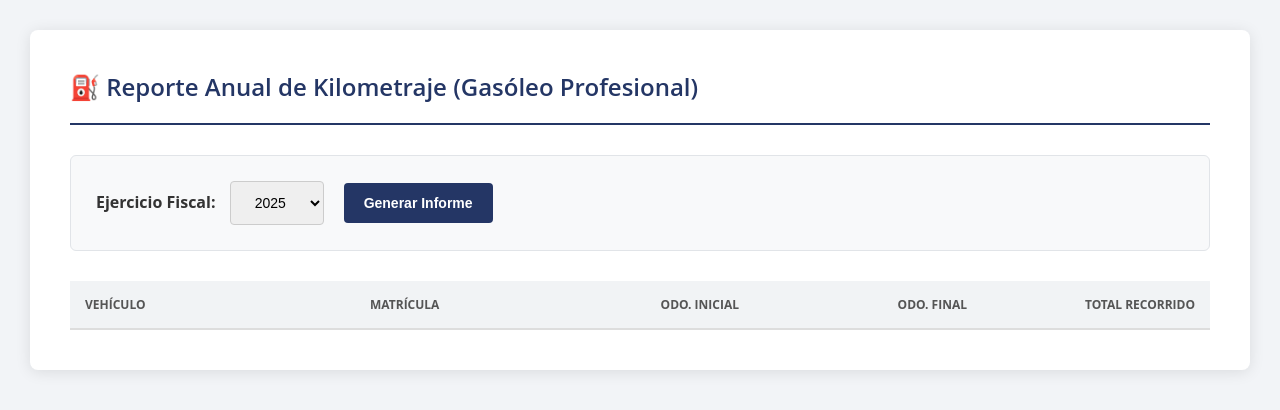
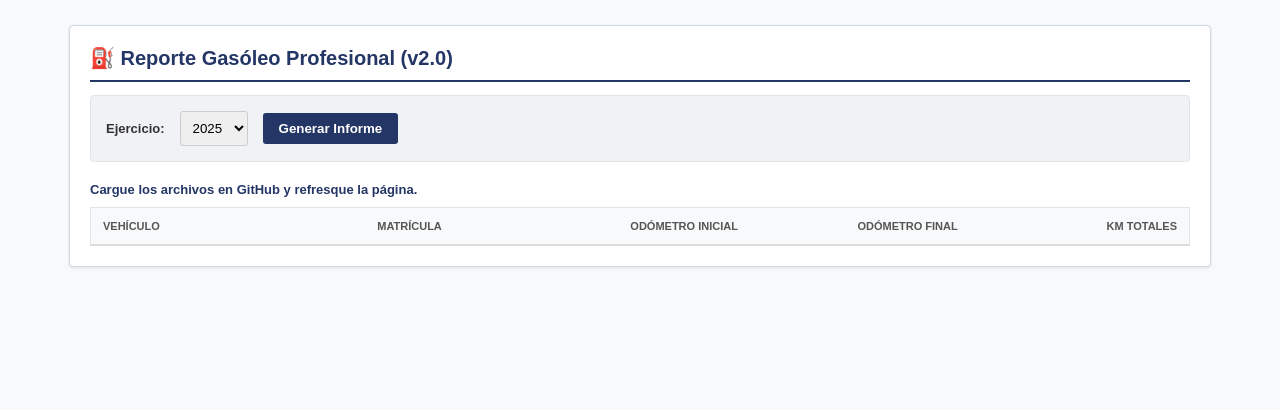
Before and after one commit to josetecnycom-ai/reporte-km-geotab, a plain HTML site: page index.html in a window 1280 px wide. Drawn offline with Linux system fonts and the light colour scheme.

Commit message:
Add files via upload

```diff
--- a/index.html
+++ b/index.html
@@ -2,59 +2,50 @@
 <html>
 <head>
     <meta charset="utf-8" />
-    <meta name="viewport" content="width=device-width, initial-scale=1.0">
-    <title>Reporte Gasóleo</title>
+    <title>Gasóleo Profesional v2.0</title>
     <style>
-        body { font-family: "Open Sans", Arial, sans-serif; background-color: #f2f4f7; color: #333; margin: 0; padding: 30px; }
-        .main-card { background: white; border-radius: 8px; box-shadow: 0 2px 15px rgba(0,0,0,0.1); max-width: 1200px; margin: auto; padding: 40px; }
-        .header { display: flex; align-items: center; border-bottom: 2px solid #243665; padding-bottom: 20px; margin-bottom: 30px; }
-        .header h1 { color: #243665; margin: 0; font-size: 24px; font-weight: 600; }
-        .toolbar { background: #f8f9fa; padding: 25px; border-radius: 6px; border: 1px solid #e1e4e8; display: flex; gap: 20px; align-items: center; margin-bottom: 30px; }
-        select, button { padding: 12px 20px; border-radius: 4px; border: 1px solid #ccc; font-size: 14px; outline: none; }
-        button { background: #243665; color: white; border: none; cursor: pointer; font-weight: bold; transition: 0.2s; }
-        button:hover { background: #1a284d; opacity: 0.9; }
+        body { font-family: Arial, sans-serif; background-color: #f7f9fa; margin: 0; padding: 25px; color: #333; }
+        .geotab-card { background: white; border: 1px solid #d1d9e0; border-radius: 4px; max-width: 1100px; margin: 0 auto; padding: 20px; box-shadow: 0 1px 3px rgba(0,0,0,0.1); }
+        h1 { color: #243665; font-size: 20px; margin-top: 0; border-bottom: 2px solid #243665; padding-bottom: 10px; }
+        .controls { background: #f0f2f5; padding: 15px; border-radius: 4px; display: flex; gap: 15px; align-items: center; margin-bottom: 20px; border: 1px solid #e1e4e8; }
+        select { padding: 8px; border-radius: 3px; border: 1px solid #ccc; }
+        button { background: #243665; color: white; padding: 8px 16px; border: none; border-radius: 3px; cursor: pointer; font-weight: bold; }
+        button:hover { background: #1a284d; }
         #btnCsv { background: #28a745; }
-        #status-bar { padding: 10px 0; color: #243665; font-weight: bold; font-size: 14px; }
-        table { width: 100%; border-collapse: collapse; margin-top: 10px; }
-        th { background: #f1f3f5; color: #555; padding: 15px; text-align: left; font-size: 12px; text-transform: uppercase; border-bottom: 2px solid #ddd; }
-        td { padding: 15px; border-bottom: 1px solid #eee; font-size: 14px; }
-        tr:hover { background: #f9fbff; }
-        .num { text-align: right; font-family: "Roboto Mono", monospace; }
-        .total-col { font-weight: bold; color: #243665; background-color: #f0f4ff; }
+        #status-bar { font-size: 13px; font-weight: bold; color: #243665; margin: 10px 0; }
+        table { width: 100%; border-collapse: collapse; background: white; border: 1px solid #e1e4e8; }
+        th { background: #f8f9fa; color: #555; font-size: 11px; text-transform: uppercase; padding: 12px; text-align: left; border-bottom: 2px solid #ddd; }
+        td { padding: 12px; font-size: 13px; border-bottom: 1px solid #eee; }
+        .text-right { text-align: right; }
+        .text-left { text-align: left; }
+        .highlight { font-weight: bold; color: #243665; background-color: #f1f4ff; }
+        tr:hover { background-color: #fafafa; }
     </style>
 </head>
 <body>
-    <div class="main-card">
-        <div class="header">
-            <h1>⛽ Reporte Anual de Kilometraje (Gasóleo Profesional)</h1>
+    <div class="geotab-card">
+        <h1>⛽ Reporte Gasóleo Profesional (v2.0)</h1>
+        <div class="controls">
+            <label style="font-size: 13px; font-weight: bold;">Ejercicio:</label>
+            <select id="selYear">
+                <option value="2024">2024</option>
+                <option value="2025" selected>2025</option>
+            </select>
+            <button id="btnRun">Generar Informe</button>
+            <button id="btnCsv" style="display:none;">Descargar CSV</button>
         </div>
-
-        <div class="toolbar">
-            <div>
-                <label style="font-weight:bold; margin-right: 10px;">Ejercicio Fiscal:</label>
-                <select id="selYear">
-                    <option value="2024">2024</option>
-                    <option value="2025" selected>2025</option>
-                </select>
-            </div>
-            <button id="btnRun">Generar Informe</button>
-            <button id="btnCsv" style="display:none;">Exportar Excel (.csv)</button>
-        </div>
-
-        <div id="status-bar" style="display:none;">Listo para procesar.</div>
-
-        <table id="tblData">
+        <div id="status-bar">Cargue los archivos en GitHub y refresque la página.</div>
+        <table>
             <thead>
                 <tr>
-                    <th style="width:25%">Vehículo</th>
-                    <th style="width:15%">Matrícula</th>
-                    <th style="width:20%; text-align:right">Odo. Inicial</th>
-                    <th style="width:20%; text-align:right">Odo. Final</th>
-                    <th style="width:20%; text-align:right">Total Recorrido</th>
+                    <th style="width: 25%;">Vehículo</th>
+                    <th style="width: 15%;">Matrícula</th>
+                    <th style="width: 20%; text-align: right;">Odómetro Inicial</th>
+                    <th style="width: 20%; text-align: right;">Odómetro Final</th>
+                    <th style="width: 20%; text-align: right;">KM Totales</th>
                 </tr>
             </thead>
-            <tbody>
-                </tbody>
+            <tbody></tbody>
         </table>
     </div>
     <script src="app.js"></script>
```
